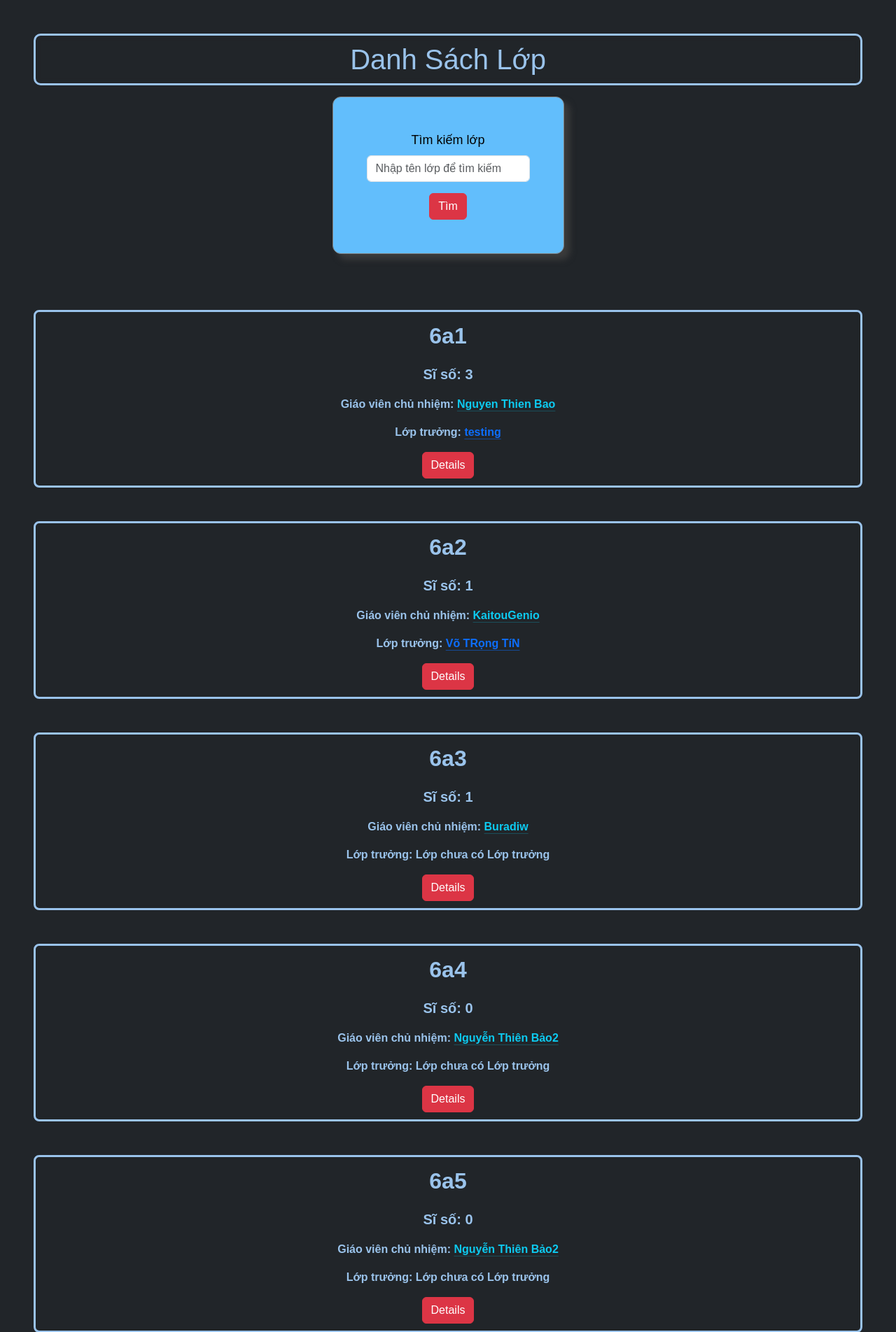
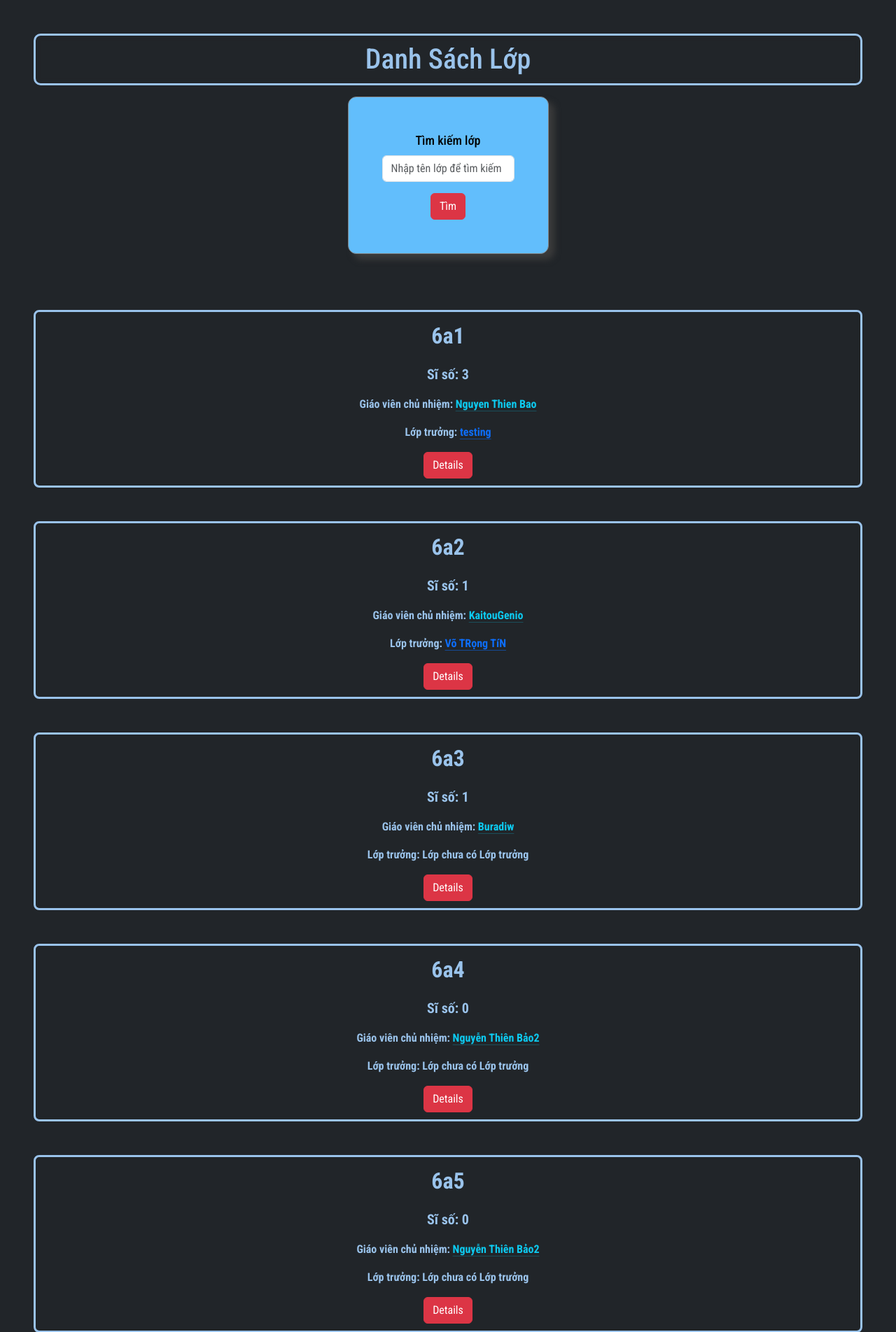
Before and after one commit to bao-123/Du_An_KHKT, a Django app: page /classes in a window 1280 px wide. Shown: the part 140-2044 px from the top of the page at 70% size. Run offline with Django 5.2, Linux system fonts and the light colour scheme; data comes from the database, SQL or seed files in the repository; parts of the project's set-up code (start-up, migrations or seed data) failed here and were passed over; some libraries are stand-ins or nearby versions; some web fonts are replaced.

Commit message:
forget to Ctrl + S

```diff
--- a/Du_An/static/Du_An/css/index.css
+++ b/Du_An/static/Du_An/css/index.css
@@ -1,7 +1,7 @@
 body
 {
     margin: 0;
-    font-family:  Arial, sans-serif;
+    font-family:  "Roboto Condensed"    , sans-serif;
     background-color: rgb(33, 37, 41);
     height: 100%;
     color: rgb(154, 195, 235);
--- a/Du_An/static/Du_An/css/welcome.css
+++ b/Du_An/static/Du_An/css/welcome.css
@@ -43,7 +43,6 @@ body
     font-weight: 700;
     margin-bottom: max(10%, 1.5rem);
 }
-
 
 
 .small-description
```
